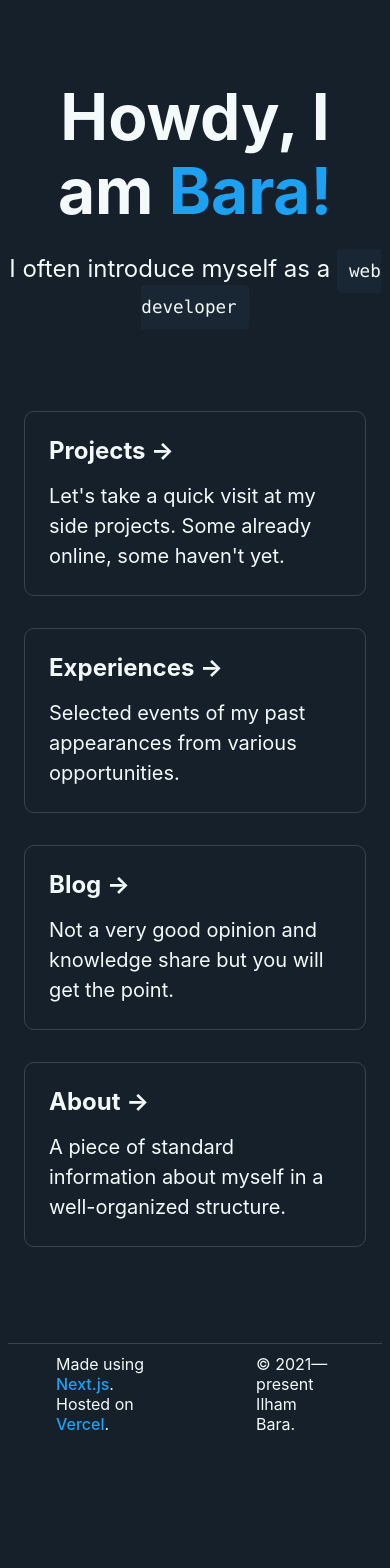
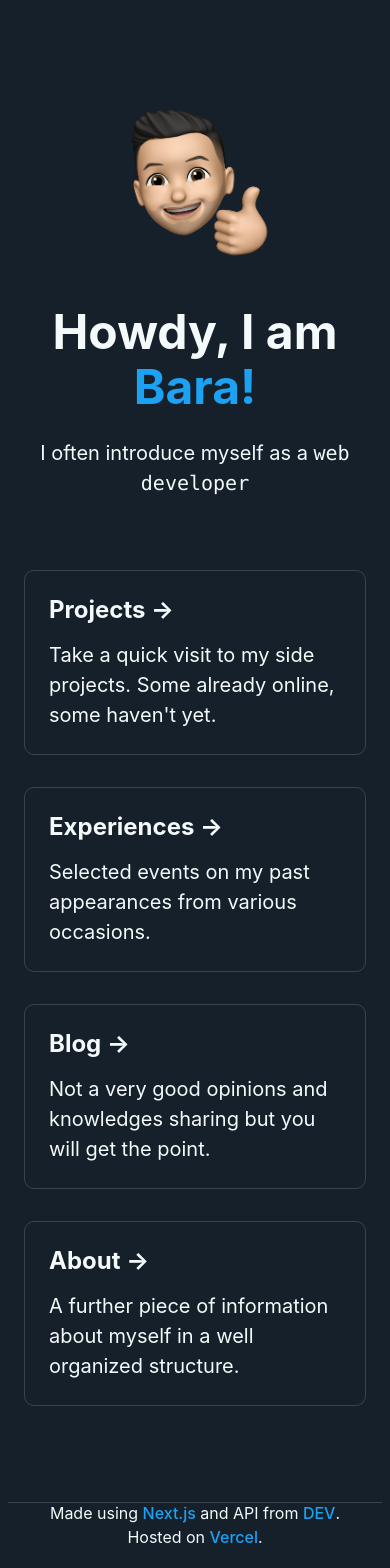
Before and after one commit to ilhambara/portfolio, a Next.js app: page / in a window 390 px wide. Shown: the top 1568 px of the page. Before the commit the page ends 1450 px from the top, so only its background shows below. Built offline with nearby package versions, Linux system fonts and the light colour scheme.

Commit message:
Add: blog page + dev api integration and new style with memoji

```diff
--- a/pages/about.js
+++ b/pages/about.js
@@ -14,7 +14,7 @@ export default function About() {
       <main className={styles.main}>
         <div className={styles.profile}>
           <div className={styles.avatar}>
-            <Image src="/ava.jpg" alt="Picture of the author" width={200} height={200} className={styles.avatar} />
+            <Image src="/img/ava.jpg" alt="Picture of the author" width={200} height={200} className={styles.avatar} />
           </div>
           <div className={styles.info}>
             <h1 className={styles.title}>Ilham Bara</h1>
--- a/pages/index.js
+++ b/pages/index.js
@@ -1,4 +1,5 @@
 import Head from 'next/head';
+import Image from 'next/image';
 import styles from '../styles/Home.module.css';
 import footer from '../styles/Footer.module.css';
 
@@ -11,36 +12,42 @@ export default function Home() {
       </Head>
 
       <main className={styles.main}>
+        <div className={styles.header}>
+          <div className={styles.header__title}>
             <h1 className={styles.title}>
               Howdy, I am{' '}
               <a href="https://read.cv/ilhambara" target="_blank" rel="noopener noreferrer">
                 Bara!
               </a>
             </h1>
-
             <p className={styles.description}>
               I often introduce myself as a <code className={styles.code}>web developer</code>
             </p>
+          </div>
+          <div className={styles.header__image}>
+            <Image src="/img/memoji-me.png" alt="Home memoji" width={200} height={200} />
+          </div>
+        </div>
 
         <div className={styles.grid}>
           <a href="https://github.com/ilhambara?tab=repositories" target="_blank" rel="noopener noreferrer" className={styles.card}>
             <h3>Projects &rarr;</h3>
-            <p>Let's take a quick visit at my side projects. Some already online, some haven't yet.</p>
+            <p>Take a quick visit to my side projects. Some already online, some haven't yet.</p>
           </a>
 
           <a href="/experiences" className={styles.card}>
             <h3>Experiences &rarr;</h3>
-            <p>Selected events of my past appearances from various opportunities.</p>
+            <p>Selected events on my past appearances from various occasions.</p>
           </a>
 
-          <a href="https://dev.to/g2ailhammubarok" target="_blank" rel="noopener noreferrer" className={styles.card}>
+          <a href="/blog" className={styles.card}>
             <h3>Blog &rarr;</h3>
-            <p>Not a very good opinion and knowledge share but you will get the point.</p>
+            <p>Not a very good opinions and knowledges sharing but you will get the point.</p>
           </a>
 
           <a href="/about" className={styles.card}>
             <h3>About &rarr;</h3>
-            <p>A piece of standard information about myself in a well-organized structure.</p>
+            <p>A further piece of information about myself in a well organized structure.</p>
           </a>
         </div>
       </main>
@@ -51,6 +58,10 @@ export default function Home() {
             Made using{' '}
             <span className={footer.text__span}>
               <a href="https://nextjs.org/">Next.js</a>
+            </span>{' '}
+            and API from{' '}
+            <span className={footer.text__span}>
+              <a href="https://docs.forem.com/api/">DEV</a>
             </span>
             . Hosted on{' '}
             <span className={footer.text__span}>
--- a/styles/Footer.module.css
+++ b/styles/Footer.module.css
@@ -19,3 +19,19 @@
 .text__span:hover {
   text-decoration: underline;
 }
+
+@media (max-width: 600px) {
+  .footer__flex {
+    flex-direction: column;
+  }
+
+  .footer__div {
+    margin: 0 1rem 1rem 1rem;
+  }
+
+  .footer__div p {
+    margin: 0;
+    line-height: 1.5;
+    text-align: center;
+  }
+}
--- a/styles/Home.module.css
+++ b/styles/Home.module.css
@@ -16,24 +16,28 @@
   align-items: center;
 }
 
-.footer {
-  width: 100%;
-  height: 100px;
-  border-top: 1px solid #38444d;
-  /* border-top: 1px solid #eaeaea; */
+.header {
+  padding: 0;
   display: flex;
-  justify-content: center;
-  align-items: center;
 }
 
-.footer img {
-  margin-left: 0.5rem;
+.header__title {
+  padding: 0 1rem;
+  display: flex;
+  flex-direction: column;
+  align-items: center;
+  justify-content: center;
 }
 
-.footer a {
-  display: flex;
-  justify-content: center;
-  align-items: center;
+.header__image {
+  cursor: pointer;
+  border-radius: 50%;
+}
+
+.header__image:hover {
+  border-radius: 50%;
+  background-color: #192734;
+  transition: 0.3s ease-in-out;
 }
 
 .title a {
@@ -49,8 +53,9 @@
 
 .title {
   margin: 0;
+  padding-bottom: 1.5rem;
   line-height: 1.15;
-  font-size: 4rem;
+  font-size: 3.5rem;
 }
 
 .title,
@@ -59,18 +64,34 @@
 }
 
 .description {
+  margin: 0;
   line-height: 1.5;
-  font-size: 1.5rem;
+  font-size: 1.25rem;
+}
+
+.footer {
+  width: 100%;
+  height: 100px;
+  border-top: 1px solid #38444d;
+  /* border-top: 1px solid #eaeaea; */
+  display: flex;
+  justify-content: center;
+  align-items: center;
+}
+
+.footer a {
+  display: flex;
+  justify-content: center;
+  align-items: center;
 }
 
 .code {
   background: #192734;
   /* background: #fafafa; */
   border-radius: 5px;
-  padding: 0.75rem;
+  padding: 0.55rem;
   font-size: 1.1rem;
-  font-family: Menlo, Monaco, Lucida Console, Liberation Mono, DejaVu Sans Mono,
-    Bitstream Vera Sans Mono, Courier New, monospace;
+  font-family: Menlo, Monaco, Lucida Console, Liberation Mono, DejaVu Sans Mono, Bitstream Vera Sans Mono, Courier New, monospace;
 }
 
 .grid {
@@ -117,9 +138,50 @@
   height: 1em;
 }
 
+/* Media Query */
+
 @media (max-width: 600px) {
+  .header {
+    flex-direction: column-reverse;
+    justify-content: center;
+    align-items: center;
+  }
+
+  .header__title {
+    padding: 1.5rem 1rem;
+  }
+
+  .header__image {
+    display: flex;
+    justify-content: center;
+    align-items: center;
+  }
+
+  .title {
+    margin: 0;
+    padding-bottom: 1.5rem;
+    line-height: 1.15;
+    font-size: 3rem;
+  }
+
+  .description {
+    margin: 0 1rem;
+    line-height: 1.5;
+    font-size: 1.25rem;
+  }
+
+  .code {
+    background: inherit;
+    /* background: #fafafa; */
+    border-radius: 0;
+    padding: 0;
+    font-size: 1.25rem;
+    font-family: Menlo, Monaco, Lucida Console, Liberation Mono, DejaVu Sans Mono, Bitstream Vera Sans Mono, Courier New, monospace;
+  }
+
   .grid {
     width: 100%;
     flex-direction: column;
+    margin-top: 2rem;
   }
 }
--- a/styles/globals.css
+++ b/styles/globals.css
@@ -6,8 +6,7 @@ html,
 body {
   padding: 0;
   margin: 0;
-  font-family: -apple-system, BlinkMacSystemFont, Segoe UI, Roboto, Oxygen,
-    Ubuntu, Cantarell, Fira Sans, Droid Sans, Helvetica Neue, sans-serif;
+  font-family: -apple-system, BlinkMacSystemFont, Segoe UI, Roboto, Oxygen, Ubuntu, Cantarell, Fira Sans, Droid Sans, Helvetica Neue, sans-serif;
   background-color: #15202b;
   color: #f4f9f9;
 }
```
Also changed, not shown: pages/blog.js (added, +44 -0 lines), styles/Blog.module.css (added, +15 -0 lines), public/img/ava.jpg (renamed from public/ava.jpg), public/img/memoji-me.png (added). Lines whose indentation alone changed are shown as unchanged.
